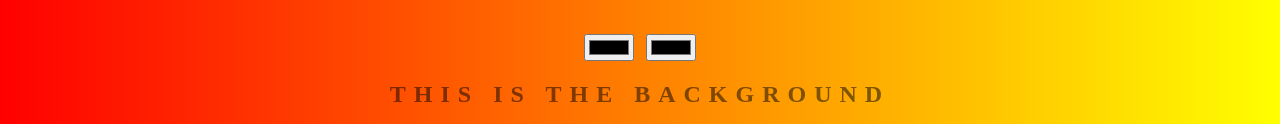
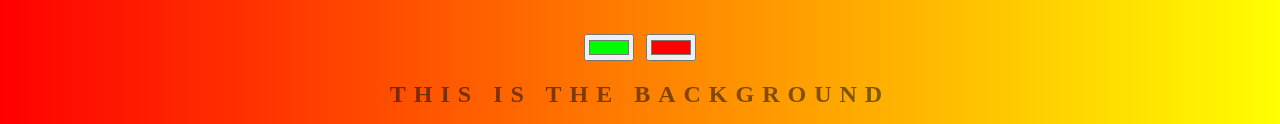
Before and after one commit to rizalshmbg/background-generator, a website: page index.html in a window 1280 px wide. Shown: the part 171-295 px from the top of the page. Drawn offline with Linux system fonts and the light colour scheme.

Commit message:
completed in index.html, using lodash, and then put in into module bundler browserify

```diff
--- a/index.html
+++ b/index.html
@@ -9,8 +9,8 @@
 </head>
 <body id="gradient">
     <h1>Background Generator!</h1>
-    <input class="color1" type="color">
-    <input class="color2" type="color">
+    <input class="color1" type="color" value="#00ff00">
+    <input class="color2" type="color" value="#ff0000">
     <h2>This is the Background</h2>
     <h3></h3>
     <script src="bundle.js"></script>
```
